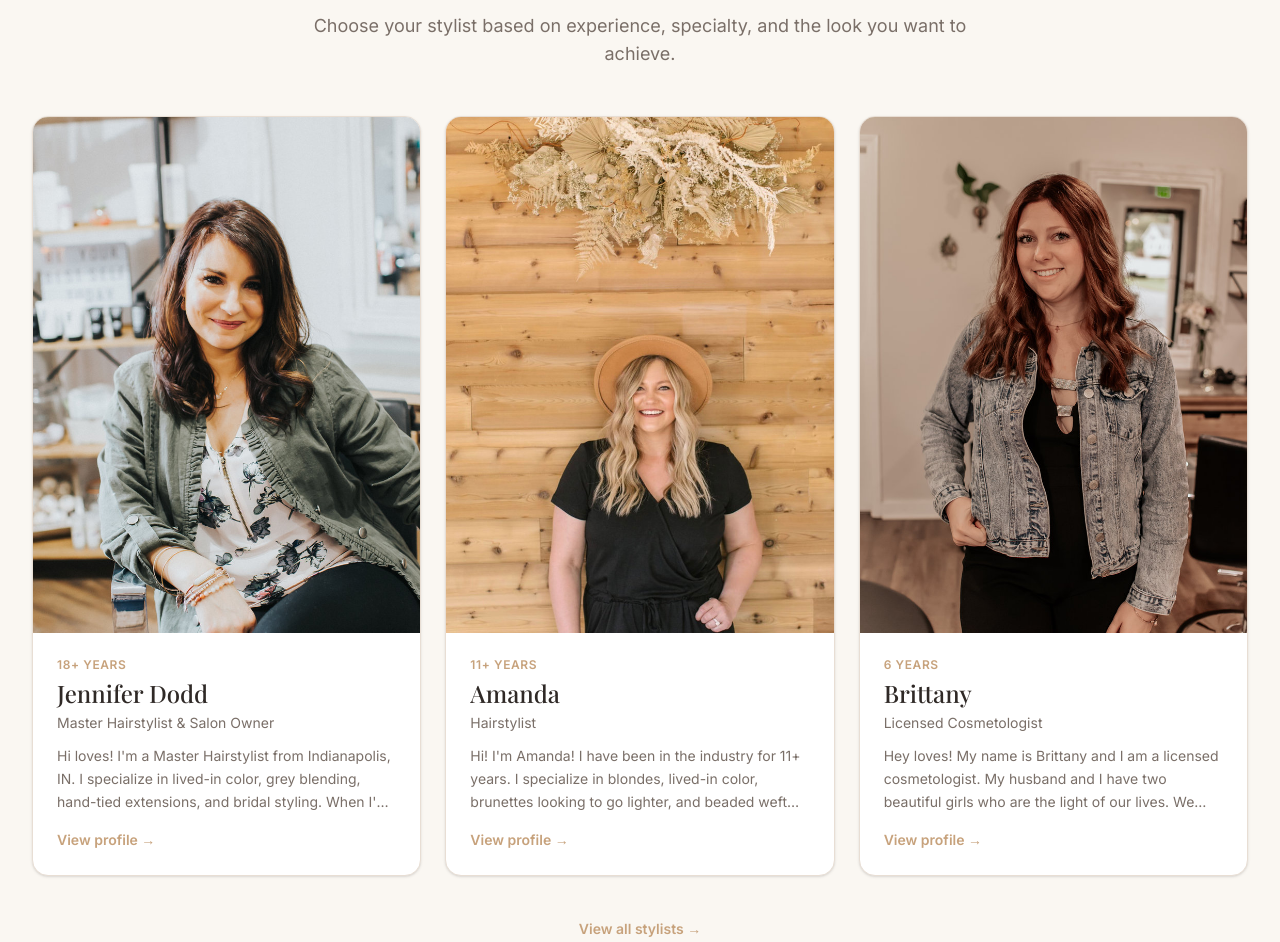
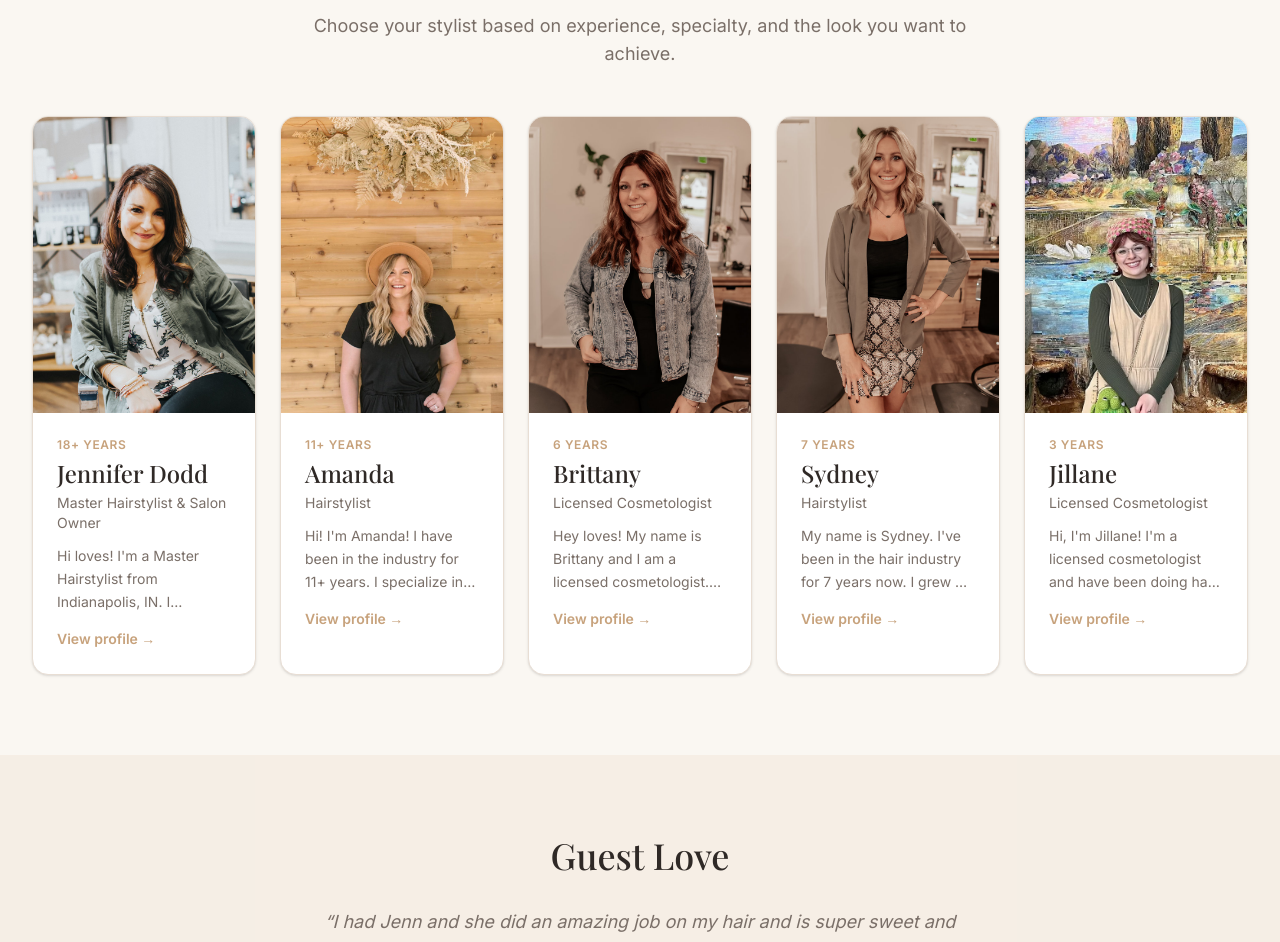
Before and after one commit to darnold5000/bloomstudiosalon, a Next.js app: page / in a window 1280 px wide. Shown: the part 3563-4505 px from the top of the page. Built offline with nearby package versions, Linux system fonts and the light colour scheme; a web font is replaced by a local one.

Commit message:
services update

```diff
--- a/src/app/page.tsx
+++ b/src/app/page.tsx
@@ -132,18 +132,10 @@ export default function HomePage() {
               Choose your stylist based on experience, specialty, and the look you want to achieve.
             </p>
           </div>
-          <div className="mt-12 grid gap-6 sm:grid-cols-2 lg:grid-cols-3">
-            {stylists.slice(0, 3).map((stylist) => (
+          <div className="mt-12 grid gap-6 sm:grid-cols-2 lg:grid-cols-3 xl:grid-cols-5">
+            {stylists.map((stylist) => (
               <StylistCard key={stylist.slug} stylist={stylist} />
             ))}
-          </div>
-          <div className="mt-10 text-center">
-            <Link
-              href="/stylists"
-              className="text-sm font-semibold text-accent transition hover:underline"
-            >
-              View all stylists →
-            </Link>
           </div>
         </div>
       </section>
--- a/src/data/stylists.ts
+++ b/src/data/stylists.ts
@@ -88,7 +88,7 @@ export const stylists: Stylist[] = [
     slug: "jillane",
     name: "Jillane",
     title: "Licensed Cosmetologist",
-    image: "/images/stylists/jillane.jpg",
+    image: "/images/stylists/jillane.png",
     yearsExperience: "3 years",
     bio: "Hi, I'm Jillane! I'm a licensed cosmetologist and have been doing hair for three years now. I firmly believe in expressing who you are on the inside and in every way you can. Don't be afraid to have fun! Fashion colors and funky haircuts are my personal favorites. When I'm not working, I'm usually attending concerts with my high school sweetheart or watching shows with our birdie named Frankie.",
     specialties: ["Fashion colors", "Creative haircuts", "Vivid color"],
```
Also changed, not shown: public/images/stylists/jillane.jpg (deleted), public/images/stylists/jillane.png (added).
